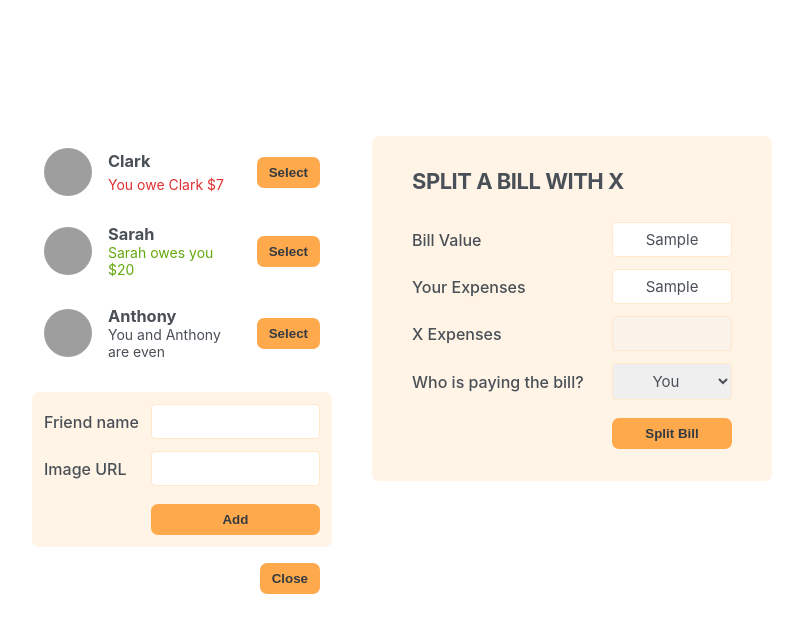
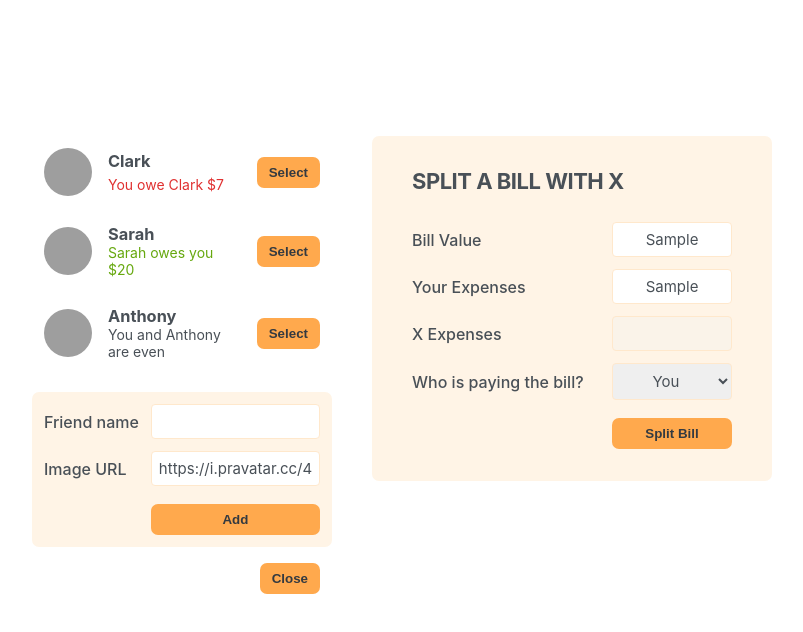
Before and after one commit to perez-kay/eat-n-split, a React (Create React App) app: page / in a window 1280 px wide. Both pictures are taken after typing "Sample", "Sample" into the empty fields and a click on the button "Add Friend". Shown: the top 632 px of the page, without its empty margins (238-1041 px from the left). Built offline with nearby package versions, Linux system fonts and the light colour scheme; grey boxes are pictures that could not be loaded; the HTML template or start-up script is replaced by a standard one.

Commit message:
add friend form is functional

```diff
--- a/src/App.js
+++ b/src/App.js
@@ -31,15 +31,22 @@
 
 function App() {
   const [showAddFriend, setShowAddFriend] = useState(false);
+  const [friends, setFriends] = useState(initialFriends);
 
   function handleShowAddFriend() {
-    setShowAddFriend((s) => !s);
+    setShowAddFriend((show) => !show);
   }
+
+  function handleAddFriend(friend) {
+    setFriends((friends) => [...friends, friend]);
+    setShowAddFriend(false);
+  }
+
   return (
     <div className="app">
       <div className="sidebar">
-        <FriendsList />
-        {showAddFriend && <FormAddFriend />}
+        <FriendsList friends={friends} />
+        {showAddFriend && <FormAddFriend onAddFriend={handleAddFriend} />}
         <Button onClick={handleShowAddFriend}>
           {showAddFriend ? 'Close' : 'Add Friend'}
         </Button>
@@ -49,8 +56,7 @@
   );
 }
 
-function FriendsList() {
-  const friends = initialFriends;
+function FriendsList({ friends }) {
   return (
     <ul>
       {friends.map((friend) => (
@@ -82,14 +88,40 @@
   );
 }
 
-function FormAddFriend() {
+function FormAddFriend({ onAddFriend }) {
+  const [name, setName] = useState('');
+  const [image, setImage] = useState('https://i.pravatar.cc/48');
+
+  function handleSubmit(e) {
+    e.preventDefault();
+    if (!name || !image) return;
+    const id = crypto.randomUUID();
+    const newFriend = {
+      name,
+      image: `${image}?u=${id}`,
+      balance: 0,
+      id,
+    };
+    onAddFriend(newFriend);
+    setName('');
+    setImage('https://i.pravatar.cc/48');
+  }
+
   return (
-    <form action="" className="form-add-friend">
+    <form action="" className="form-add-friend" onSubmit={handleSubmit}>
       <label>Friend name</label>
-      <input type="text" />
+      <input
+        type="text"
+        value={name}
+        onChange={(e) => setName(e.target.value)}
+      />
 
       <label>Image URL</label>
-      <input type="text" />
+      <input
+        type="text"
+        value={image}
+        onChange={(e) => setImage(e.target.value)}
+      />
       <Button>Add</Button>
     </form>
   );
```
